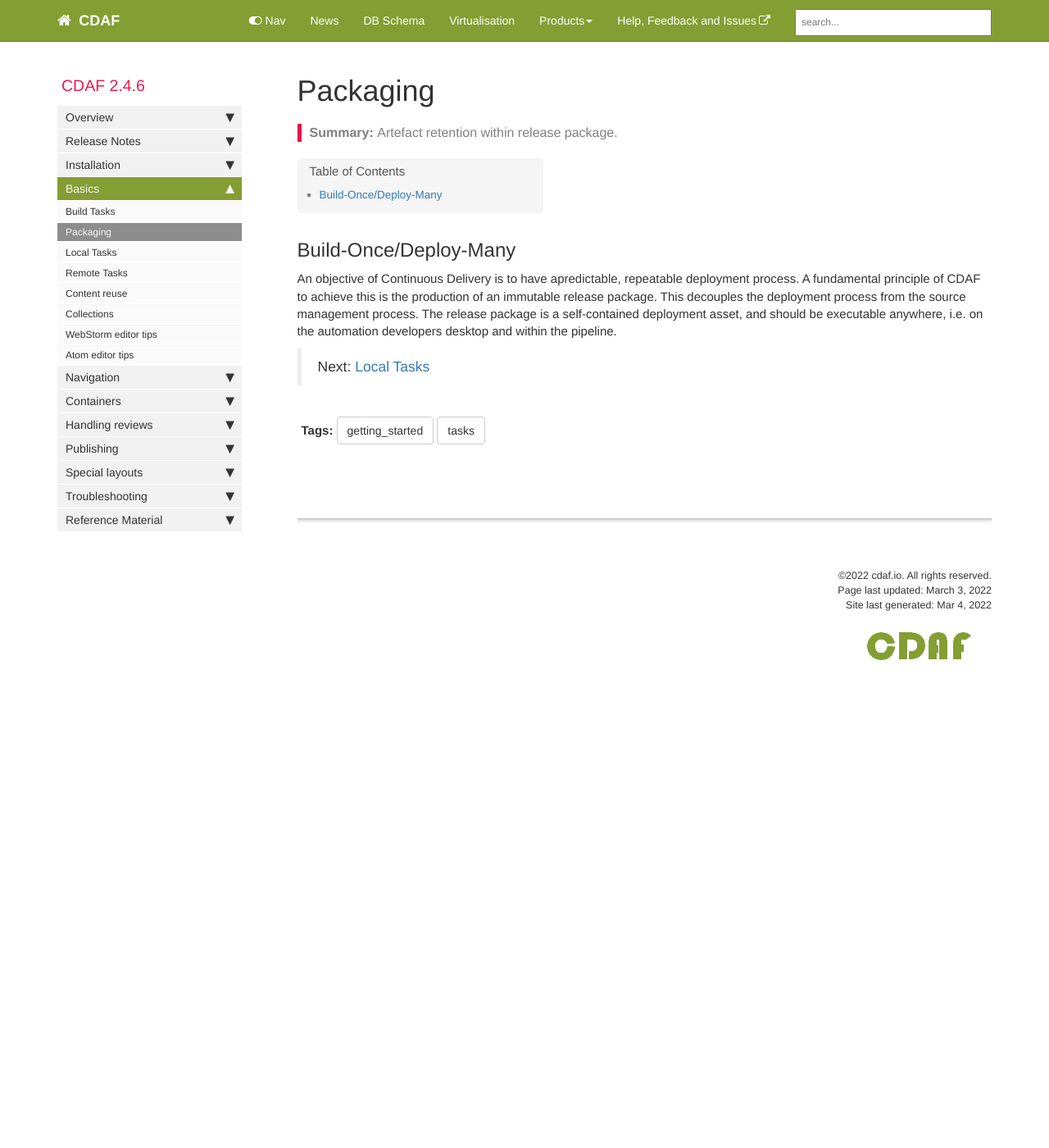
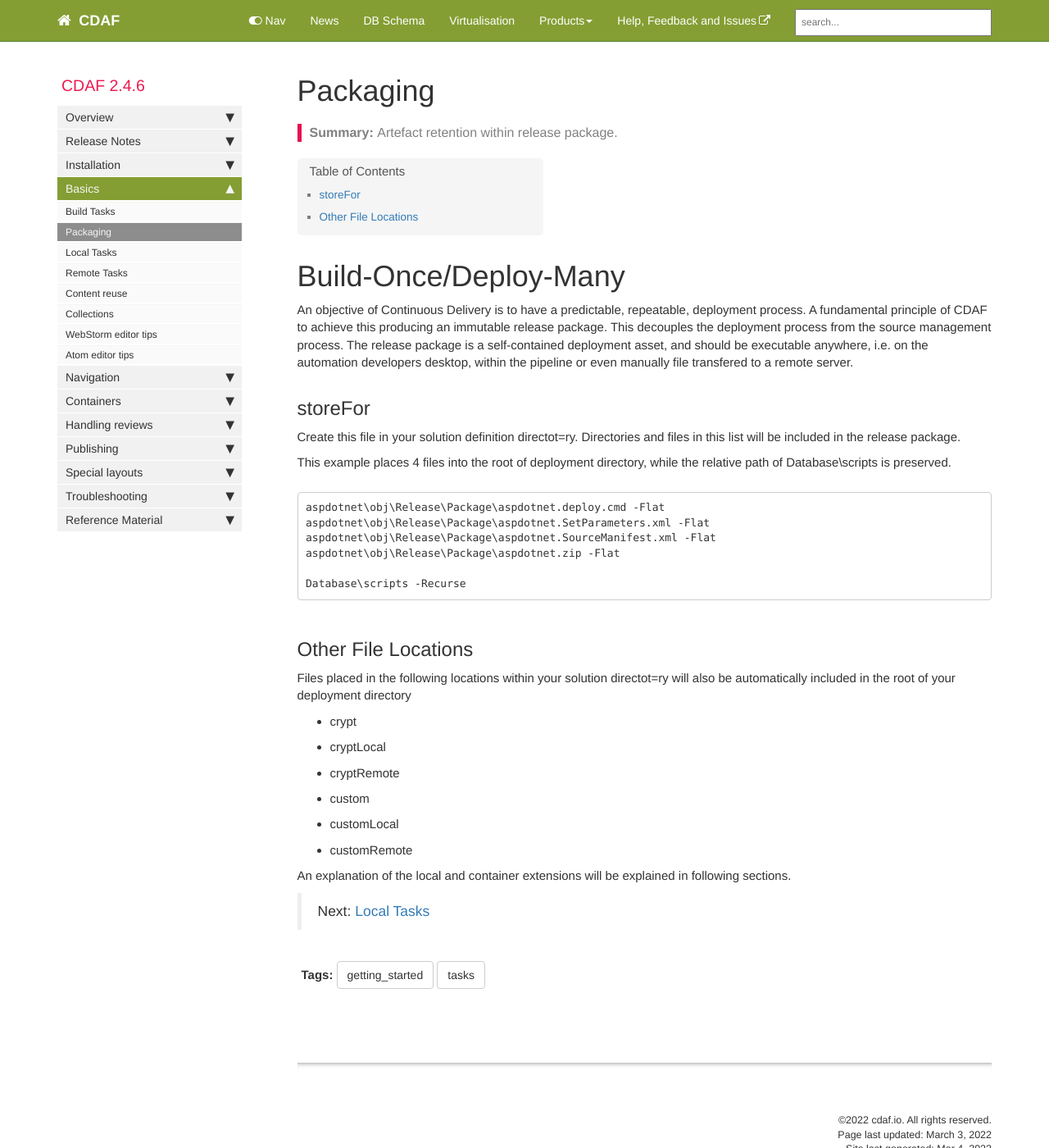
Before and after one commit to cdaf/docs.cdaf.io, a Jekyll site: the page built from pages/mydoc/mydoc_basics_packaging.md, in a window 1280 px wide and 1400 px high. Shown: the whole window at 82% size. Built offline with Jekyll 4.4.1, drawn with Linux system fonts in a browser that asks for light colours; comment, search, counter and statistics services are not loaded.

Commit message:
Complete the artefact definitions

````diff
--- a/pages/mydoc/mydoc_basics_packaging.md
+++ b/pages/mydoc/mydoc_basics_packaging.md
@@ -9,11 +9,37 @@ permalink: mydoc_basics_packaging.html
 folder: mydoc
 ---
 
-## Build-Once/Deploy-Many
+# Build-Once/Deploy-Many
 
-An objective of Continuous Delivery is to have apredictable, repeatable deployment process. A fundamental principle of CDAF to achieve this is the production of an immutable release package. This decouples the deployment process from the source management process. The release package is a self-contained deployment asset, and should be executable anywhere, i.e. on the automation developers desktop and within the pipeline.
+An objective of Continuous Delivery is to have a predictable, repeatable, deployment process. A fundamental principle of CDAF to achieve this producing an immutable release package. This decouples the deployment process from the source management process. The release package is a self-contained deployment asset, and should be executable anywhere, i.e. on the automation developers desktop, within the pipeline or even manually file transfered to a remote server.
 
+## storeFor
 
+Create this file in your solution definition directot=ry. Directories and files in this list will be included in the release package.
+
+This example places 4 files into the root of deployment directory, while the relative path of Database\scripts is preserved.
+
+```
+aspdotnet\obj\Release\Package\aspdotnet.deploy.cmd -Flat
+aspdotnet\obj\Release\Package\aspdotnet.SetParameters.xml -Flat
+aspdotnet\obj\Release\Package\aspdotnet.SourceManifest.xml -Flat
+aspdotnet\obj\Release\Package\aspdotnet.zip -Flat
+
+Database\scripts -Recurse
+```
+
+## Other File Locations
+
+Files placed in the following locations within your solution directot=ry will also be automatically included in the root of your deployment directory
+
+- crypt
+- cryptLocal
+- cryptRemote
+- custom
+- customLocal
+- customRemote
+
+An explanation of the local and container extensions will be explained in following sections.
 
 > Next: [Local Tasks][mydoc_basics_local_tasks]
 
````
